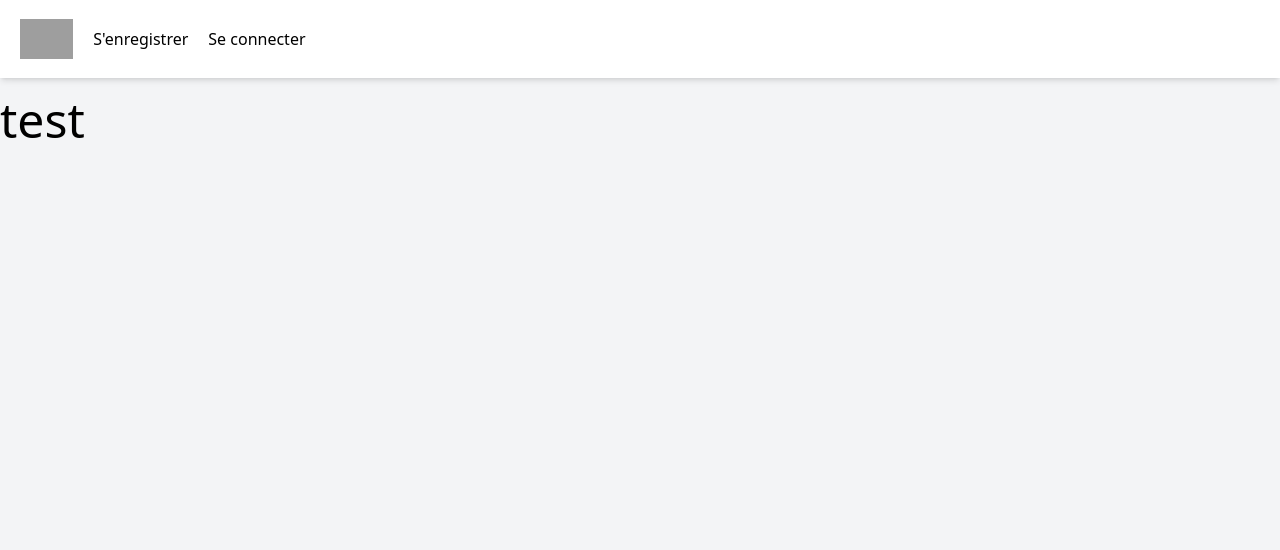
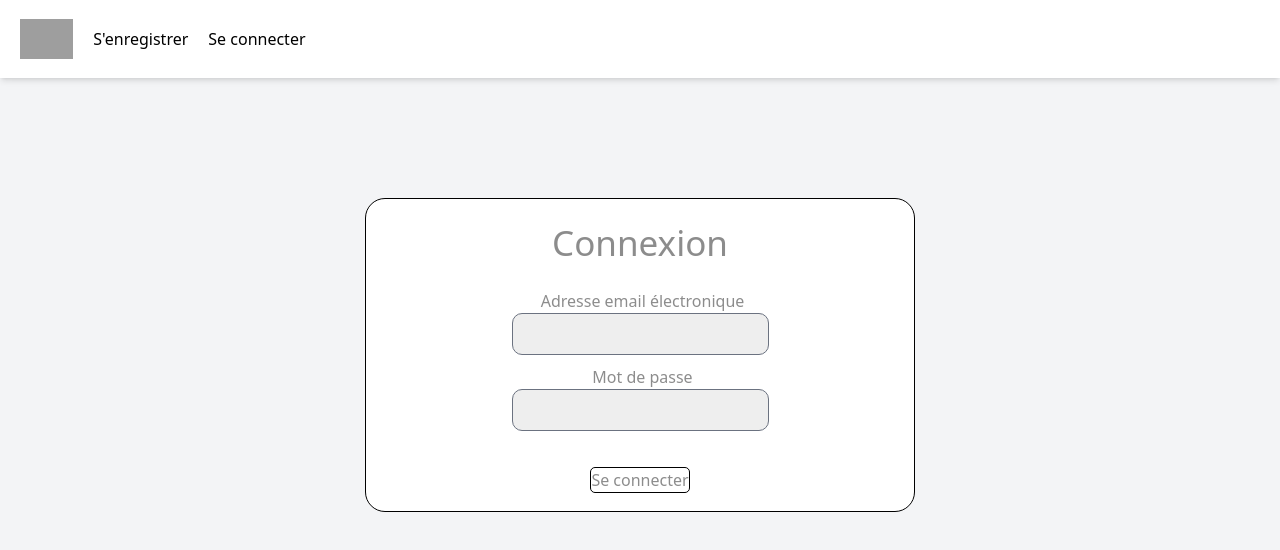
Before and after one commit to Exizygl/Trade-corner, a React app: page /login in a window 1280 px wide. Shown: the top 550 px of the page. Built offline with nearby package versions, Linux system fonts and the light colour scheme; grey boxes are pictures that could not be loaded; the HTML template or start-up script is replaced by a standard one.

Commit message:
Component login

```diff
--- a/src/app/assets/styles/components/connection.scss
+++ b/src/app/assets/styles/components/connexion.scss
@@ -64,5 +64,47 @@ label {
 
 #password,
 #passwordConfirmation {
-    width: 25.8%;
+    width: 25.4%;
 }
+
+/* LOGIN */
+
+.global2 {
+    color: rgba(0, 0, 0, 0.452);
+    border: solid 1px black;
+    border-radius: 20px;
+    margin: 0 auto;
+    width: 550px;
+    padding: 1.1rem;
+    background: white;
+    margin-top: 8%;
+}
+
+.global2 input {
+    background: rgba(0, 0, 0, 0.068);
+    margin-bottom: 10px;
+    border-radius: 10px;
+}
+
+.login {
+    display: flex;
+    flex-direction: column;
+    margin: 0 auto;
+    text-align: center;
+}
+
+.login label {
+    flex-direction: column;
+}
+
+.submit2 {
+    border: solid 1px black;
+    width: 100px;
+    margin: 0 auto;
+    border-radius: 5px;
+    margin-top: 5%;
+}
+
+.submit2 :hover {
+    color: blue;
+}
--- a/src/app/assets/styles/index.css
+++ b/src/app/assets/styles/index.css
@@ -4,20 +4,17 @@
 @import url(./components/btn.css);
 @import url(./components/input.css);
 @import url(./components/navbar.scss);
-@import url(./components/connection.scss);
+@import url(./components/connexion.scss);
 
 @tailwind utilities;
 
-
-
-
 /* ANIMATION CSS */
-.anim-delay-100{
+.anim-delay-100 {
     animation-delay: 0.1s;
 }
-.anim-delay-300{
+.anim-delay-300 {
     animation-delay: 0.3s;
 }
-.anim-delay-600{
+.anim-delay-600 {
     animation-delay: 0.6s;
 }
--- /dev/null
+++ b/src/app/components/layouts/Login.jsx
@@ -0,0 +1,52 @@
+import React from 'react';
+import { useFormik } from 'formik';
+
+const Login = () => {
+    const initialValues = {
+        email: '',
+        password: '',
+    };
+    const formik = useFormik({
+        initialValues,
+    });
+
+    const { email, password } = formik.values;
+
+    return (
+        <div>
+            <div className="global2">
+                <form className="login">
+                    <legend className="titre">Connexion</legend>
+
+                    <label htmlFor="email">Adresse email électronique</label>
+                    <div>
+                        <input
+                            type="email"
+                            name="email"
+                            value={email}
+                            onChange={formik.handleChange}
+                            required
+                        />
+                    </div>
+
+                    <label htmlFor="password">Mot de passe</label>
+                    <div>
+                        <input
+                            type="password"
+                            name="password"
+                            value={password}
+                            onChange={formik.handleChange}
+                            required
+                        />
+                    </div>
+
+                    <div className="submit2">
+                        <button type="submit">Se connecter</button>
+                    </div>
+                </form>
+            </div>
+        </div>
+    );
+};
+
+export default Login;
--- a/src/app/components/layouts/Register.jsx
+++ b/src/app/components/layouts/Register.jsx
@@ -123,6 +123,7 @@ const Register = () => {
                             id="password"
                             value={password}
                             onChange={formik.handleChange}
+                            required
                         />
 
                         <label htmlFor="passwordConfirmation">
@@ -134,10 +135,18 @@ const Register = () => {
                             id="passwordConfirmation"
                             value={passwordConfirmation}
                             onChange={formik.handleChange}
+                            required
                         />
                     </div>
                     <div>
-                        <input type="checkbox" name="cgu" id="cgu" />
+                        <input
+                            type="checkbox"
+                            name="cgu"
+                            id="cgu"
+                            value={cgu}
+                            onClick={formik.handleChange}
+                            required
+                        />
                         <label className="cgu" htmlFor="cgu">
                             J'accepte{' '}
                             <a href="#" _target="blank">
--- a/src/app/components/layouts/RegisterComponents.jsx
+++ /dev/null
@@ -1,132 +0,0 @@
-import React from 'react';
-import { useFormik } from 'formik';
-
-const RegisterComponents = () => {
-    const initialValues = {
-        pseudo: '',
-        firstName: '',
-        surName: '',
-        email: '',
-        phoneNumber: '',
-        adress: '',
-        zipcode: '',
-        ville: '',
-        password: '',
-        passwordConfirmation: '',
-        gcu: false,
-    };
-    const formik = useFormik({
-        initialValues,
-    });
-
-    const {
-        pseudo,
-        firstName,
-        surName,
-        email,
-        phoneNumber,
-        adress,
-        zipcode,
-        ville,
-        password,
-        passwordConfirmation,
-        cgu,
-    } = formik.values;
-
-    return (
-        <div>
-            <h2>Inscription</h2>
-            <form className="Register">
-                <div className="label">
-                    <label htmlFor="pseudo">Nom d'utilisateur : </label>
-                    <label htmlFor="surName">Nom : </label>
-                    <label htmlFor="firstName">Prénom : </label>
-                    <label htmlFor="email">Email : </label>
-                    <label htmlFor="phoneNumber">Numéro de téléphone : </label>
-                    <label htmlFor="adress">Adresse postale : </label>
-                    <label htmlFor="zipcode">Code postale : </label>
-                    <label htmlFor="ville">Ville : </label>
-                    <label htmlFor="password">Mot de passe : </label>
-                    <label htmlFor="passwordConfirmation">
-                        Mot de passe de confirmation :
-                    </label>
-                </div>
-
-                <div className="register2">
-                    <input
-                        type="text"
-                        name="pseudo"
-                        id="pseudo"
-                        value={pseudo}
-                        onChange={formik.handleChange}
-                    />
-                    <input
-                        type="text"
-                        name="surName"
-                        id="surName"
-                        value={surName}
-                        onChange={formik.handleChange}
-                    />
-                    <input
-                        type="text"
-                        name="firstName"
-                        id="firstName"
-                        value={firstName}
-                        onChange={formik.handleChange}
-                    />
-                    <input
-                        type="email"
-                        name="email"
-                        id="email"
-                        value={email}
-                        onChange={formik.handleChange}
-                    />
-                    <input
-                        type="tel"
-                        name="phoneNumber"
-                        id="phoneNumber"
-                        value={phoneNumber}
-                        onChange={formik.handleChange}
-                    />
-                    <input
-                        type="text"
-                        name="adress"
-                        id="adress"
-                        value={adress}
-                        onChange={formik.handleChange}
-                    />
-                    <input
-                        type="number"
-                        name="number"
-                        id="number"
-                        value={zipcode}
-                        onChange={formik.handleChange}
-                    />
-                    <input
-                        type="text"
-                        name="ville"
-                        id="ville"
-                        value={ville}
-                        onChange={formik.handleChange}
-                    />
-                    <input
-                        type="password"
-                        name="password"
-                        id="password"
-                        value={password}
-                        onChange={formik.handleChange}
-                    />
-                    <input
-                        type="password"
-                        name="passwordConfirmation"
-                        id="passwordConfirmation"
-                        value={passwordConfirmation}
-                        onChange={formik.handleChange}
-                    />
-                </div>
-            </form>
-        </div>
-    );
-};
-
-export default RegisterComponents;
--- a/src/app/views/LoginView.jsx
+++ b/src/app/views/LoginView.jsx
@@ -1,10 +1,11 @@
 import { Formik } from 'formik';
 import React from 'react';
+import Login from '../components/layouts/Login';
 
 const LoginView = () => {
     return (
         <div>
-            <h2>test</h2>
+            <Login />
         </div>
     );
 };
```
